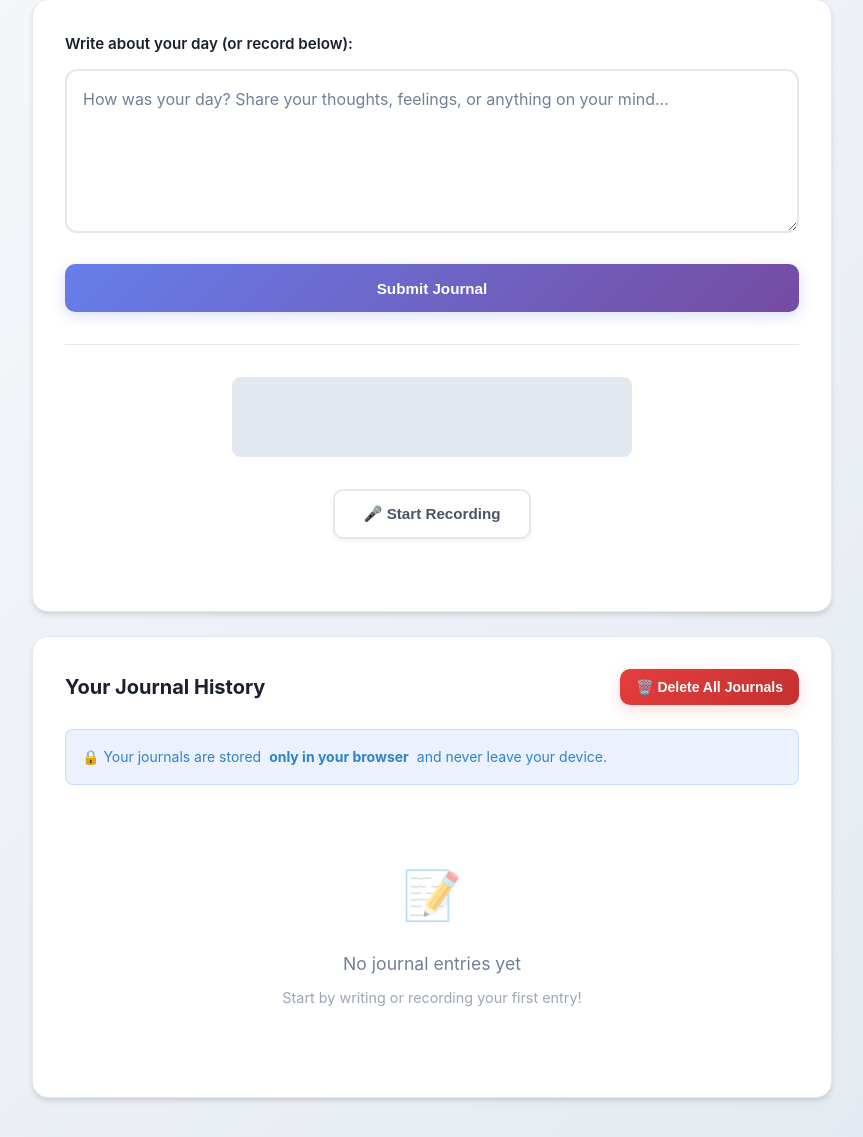
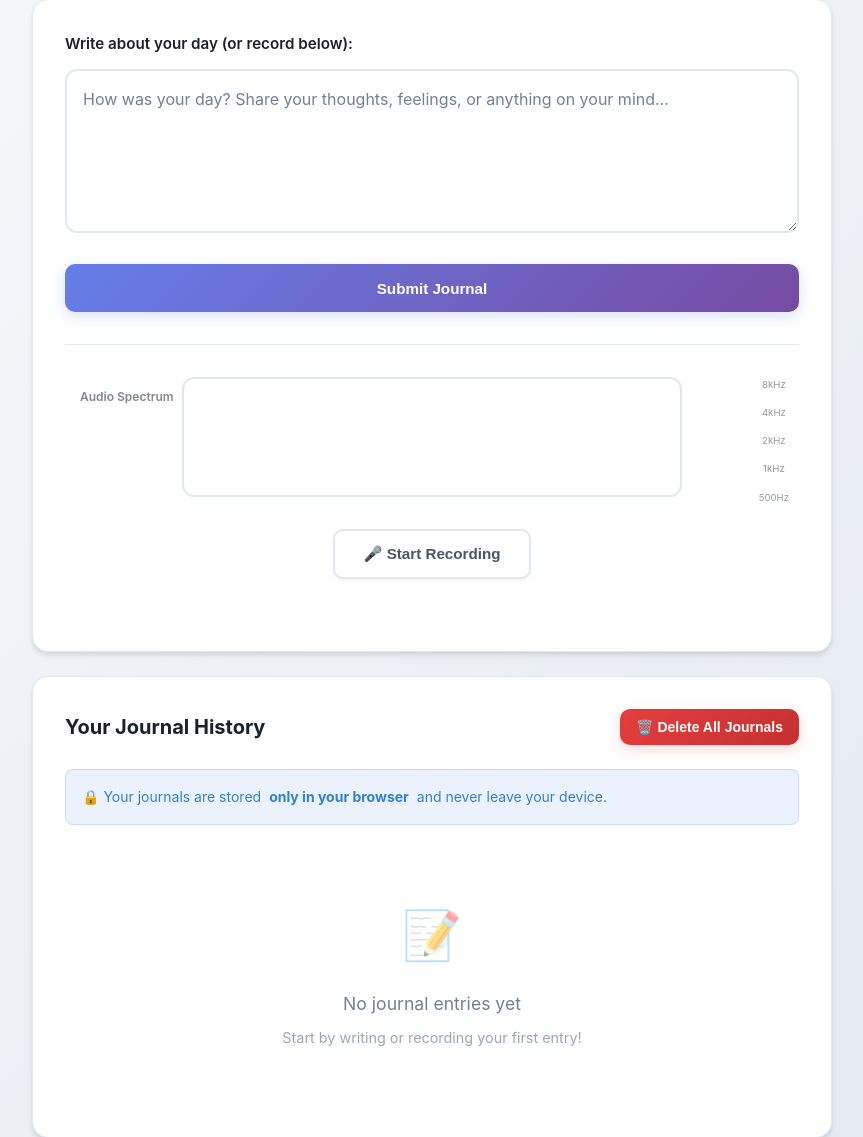
Before and after one commit to toobajatoi/Emora, a Flask app: page / in a window 1280 px wide. Shown: the part 309-1446 px from the top of the page, without its empty margins (208-1071 px from the left). Run offline with Flask 3, Linux system fonts and the light colour scheme; some libraries are stand-ins or nearby versions.

Commit message:
Enhanced audio spectrum with professional voice recording visualization - Added mirrored waveform-style display with gradient bars - Implemented animated frequency bars with subtle highlights - Added grid lines and frequency labels (8kHz-500Hz) - Included pulsing recording indicator and glowing effects - Improved overall visual design for professional audio interface

```diff
--- a/static/css/style.css
+++ b/static/css/style.css
@@ -279,21 +279,84 @@ body {
 .spectrogram-container {
     margin-bottom: 1.5rem;
     text-align: center;
+    position: relative;
 }
 
 .spectrogram {
     width: 100%;
-    max-width: 400px;
-    height: 80px;
-    border-radius: 8px;
-    background: var(--bg-secondary);
-    border: 1px solid var(--border-color);
+    max-width: 500px;
+    height: 120px;
+    border-radius: 12px;
+    background: var(--card-bg);
+    border: 2px solid var(--border-color);
     transition: all 0.3s ease;
+    position: relative;
+    overflow: hidden;
 }
 
 .spectrogram.active {
-    background: var(--bg-primary);
+    background: var(--bg-secondary);
     border-color: var(--accent-primary);
+    box-shadow: 0 0 20px rgba(102, 126, 234, 0.2);
+    animation: recording-glow 2s ease-in-out infinite alternate;
+}
+
+@keyframes recording-glow {
+    0% {
+        box-shadow: 0 0 20px rgba(102, 126, 234, 0.2);
+    }
+    100% {
+        box-shadow: 0 0 30px rgba(102, 126, 234, 0.4);
+    }
+}
+
+.spectrogram::before {
+    content: '';
+    position: absolute;
+    top: 0;
+    left: 0;
+    right: 0;
+    bottom: 0;
+    background: linear-gradient(135deg,
+        rgba(102, 126, 234, 0.05) 0%,
+        rgba(118, 75, 162, 0.05) 100%);
+    pointer-events: none;
+    z-index: 1;
+}
+
+.spectrogram-label {
+    position: absolute;
+    top: 10px;
+    left: 15px;
+    font-size: 0.75rem;
+    font-weight: 600;
+    color: var(--text-secondary);
+    z-index: 2;
+    opacity: 0.7;
+}
+
+.spectrogram.active .spectrogram-label {
+    color: var(--accent-primary);
+    opacity: 1;
+}
+
+.spectrogram-frequency-labels {
+    position: absolute;
+    right: 10px;
+    top: 0;
+    bottom: 0;
+    display: flex;
+    flex-direction: column;
+    justify-content: space-between;
+    font-size: 0.6rem;
+    color: var(--text-secondary);
+    opacity: 0.6;
+    pointer-events: none;
+    z-index: 2;
+}
+
+.spectrogram.active .spectrogram-frequency-labels {
+    opacity: 0.8;
 }
 
 .recording-controls {
@@ -309,6 +372,33 @@ body {
     color: var(--text-secondary);
     min-height: 1.5rem;
     transition: color 0.3s ease;
+    display: flex;
+    align-items: center;
+    justify-content: center;
+    gap: 0.5rem;
+}
+
+.recording-indicator {
+    width: 8px;
+    height: 8px;
+    border-radius: 50%;
+    background: var(--error-color);
+    animation: pulse 1.5s infinite;
+}
+
+@keyframes pulse {
+    0% {
+        opacity: 1;
+        transform: scale(1);
+    }
+    50% {
+        opacity: 0.5;
+        transform: scale(1.2);
+    }
+    100% {
+        opacity: 1;
+        transform: scale(1);
+    }
 }
 
 /* Loading Animation */
--- a/static/js/app.js
+++ b/static/js/app.js
@@ -224,25 +224,83 @@ function drawSpectrogram() {
     const dataArray = new Uint8Array(bufferLength);
     analyser.getByteFrequencyData(dataArray);
 
-    // Shift canvas left by 2px
-    const imageData = spectrogramCtx.getImageData(2, 0, width - 2, height);
-    spectrogramCtx.clearRect(0, 0, width, height);
-    spectrogramCtx.putImageData(imageData, 0, 0);
+    // Clear canvas with gradient background
+    const gradient = spectrogramCtx.createLinearGradient(0, 0, 0, height);
+    gradient.addColorStop(0, 'rgba(102, 126, 234, 0.1)');
+    gradient.addColorStop(1, 'rgba(118, 75, 162, 0.1)');
+    spectrogramCtx.fillStyle = gradient;
+    spectrogramCtx.fillRect(0, 0, width, height);
 
-    // Draw new frequency column at the right
-    for (let y = 0; y < height; y++) {
-        const freqIdx = Math.floor((y / height) * bufferLength);
-        const value = dataArray[freqIdx];
+    // Draw grid lines
+    spectrogramCtx.strokeStyle = 'rgba(102, 126, 234, 0.1)';
+    spectrogramCtx.lineWidth = 0.5;
+
+    // Horizontal grid lines
+    for (let i = 1; i < 4; i++) {
+        const y = (height / 4) * i;
+        spectrogramCtx.beginPath();
+        spectrogramCtx.moveTo(0, y);
+        spectrogramCtx.lineTo(width, y);
+        spectrogramCtx.stroke();
+    }
+
+    // Center line (stronger)
+    spectrogramCtx.strokeStyle = 'rgba(102, 126, 234, 0.3)';
+    spectrogramCtx.lineWidth = 1;
+    spectrogramCtx.beginPath();
+    spectrogramCtx.moveTo(0, height / 2);
+    spectrogramCtx.lineTo(width, height / 2);
+    spectrogramCtx.stroke();
+
+    // Draw frequency bars (waveform style)
+    const barWidth = Math.max(1, width / bufferLength);
+    const centerY = height / 2;
+    const time = Date.now() * 0.001; // For subtle animation
+
+    for (let i = 0; i < bufferLength; i++) {
+        const value = dataArray[i];
         const intensity = value / 255;
 
-        // Create gradient from blue to purple
-        const r = Math.floor(102 + intensity * 50);
-        const g = Math.floor(126 + intensity * 30);
-        const b = Math.floor(234 + intensity * 20);
+        // Add subtle animation based on time and position
+        const animationOffset = Math.sin(time * 2 + i * 0.1) * 0.1;
+        const animatedIntensity = Math.max(0, intensity + animationOffset);
 
-        spectrogramCtx.fillStyle = `rgba(${r}, ${g}, ${b}, ${0.6 + intensity * 0.4})`;
-        spectrogramCtx.fillRect(width - 2, height - y, 2, 1);
+        // Calculate bar height based on frequency
+        const barHeight = animatedIntensity * (height / 2) * 0.8;
+
+        // Create gradient for each bar
+        const barGradient = spectrogramCtx.createLinearGradient(0, centerY - barHeight, 0, centerY + barHeight);
+        barGradient.addColorStop(0, `rgba(102, 126, 234, ${0.3 + animatedIntensity * 0.7})`);
+        barGradient.addColorStop(0.5, `rgba(118, 75, 162, ${0.5 + animatedIntensity * 0.5})`);
+        barGradient.addColorStop(1, `rgba(102, 126, 234, ${0.3 + animatedIntensity * 0.7})`);
+
+        spectrogramCtx.fillStyle = barGradient;
+
+        // Draw top bar with rounded corners effect
+        const x = i * barWidth;
+        const topY = centerY - barHeight;
+
+        // Draw top bar
+        spectrogramCtx.fillRect(x, topY, barWidth - 1, barHeight);
+
+        // Draw bottom bar (mirror)
+        spectrogramCtx.fillRect(x, centerY, barWidth - 1, barHeight);
+
+        // Add subtle highlight at the top of each bar
+        if (barHeight > 5) {
+            const highlightGradient = spectrogramCtx.createLinearGradient(0, topY, 0, topY + 3);
+            highlightGradient.addColorStop(0, `rgba(255, 255, 255, ${0.3 * animatedIntensity})`);
+            highlightGradient.addColorStop(1, 'rgba(255, 255, 255, 0)');
+            spectrogramCtx.fillStyle = highlightGradient;
+            spectrogramCtx.fillRect(x, topY, barWidth - 1, 3);
+        }
     }
+
+    // Add subtle glow effect
+    spectrogramCtx.shadowColor = 'rgba(102, 126, 234, 0.3)';
+    spectrogramCtx.shadowBlur = 10;
+    spectrogramCtx.shadowOffsetX = 0;
+    spectrogramCtx.shadowOffsetY = 0;
 
     spectrogramAnimationId = requestAnimationFrame(drawSpectrogram);
 }
@@ -283,7 +341,7 @@ if (startBtn && stopBtn) {
 
         startBtn.style.display = 'none';
             stopBtn.style.display = 'inline-flex';
-            statusDiv.textContent = 'Recording... Click stop when done.';
+            statusDiv.innerHTML = '<div class="recording-indicator"></div>Recording... Click stop when done.';
             statusDiv.style.color = '#e53e3e';
             startSpectrogram();
 
--- a/templates/index.html
+++ b/templates/index.html
@@ -46,9 +46,19 @@
 
                 <div class="audio-section">
                     <h3 class="sr-only">Voice Recording</h3>
-                    <div class="spectrogram-container">
-                        <canvas id="spectrogram" class="spectrogram" aria-label="Audio visualization"></canvas>
+                                    <div class="spectrogram-container">
+                    <canvas id="spectrogram" class="spectrogram" aria-label="Audio visualization">
+                        <div class="spectrogram-label">Audio Spectrum</div>
+                    </canvas>
+                    <div class="spectrogram-label">Audio Spectrum</div>
+                    <div class="spectrogram-frequency-labels">
+                        <span>8kHz</span>
+                        <span>4kHz</span>
+                        <span>2kHz</span>
+                        <span>1kHz</span>
+                        <span>500Hz</span>
                     </div>
+                </div>
                     <div class="recording-controls">
                         <button id="startRecording" class="btn btn-secondary" type="button" aria-label="Start voice recording">
                             <span>🎤 Start Recording</span>
```
